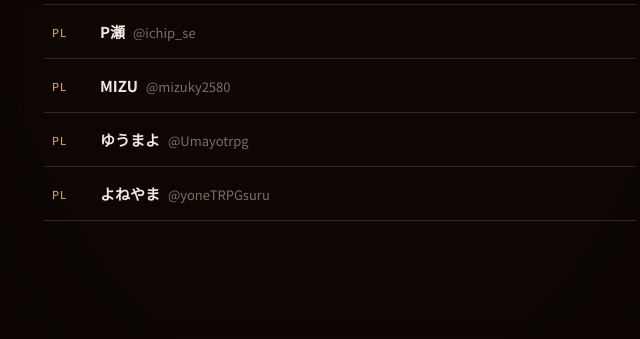
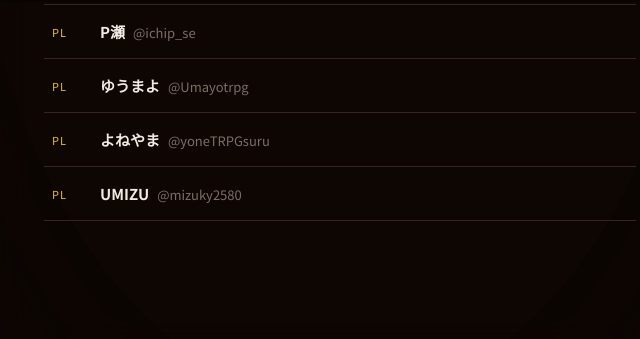
Before and after one commit to milkycider/hanagaoka_yoitsuki, a plain HTML site: page members.html in a window 1280 px wide. Shown: the part 798-1137 px from the top of the page, 300-940 px from the left. Drawn offline with Linux system fonts and the light colour scheme.

Commit message:
Add files via upload

```diff
--- a/members.html
+++ b/members.html
@@ -109,17 +109,17 @@
       </div>
       <div class="member-row" style="display:flex; align-items:center; gap:16px; padding:16px 8px; border-bottom:1px solid oklch(0.28 0.02 50);">
         <span class="member-role" style="font-size:11px; letter-spacing:0.1em; color:oklch(0.8 0.13 85); width:32px; flex-shrink:0;">PL</span>
-        <a class="member-link" href="https://x.com/mizuky2580" target="_blank" rel="noopener" style="color:oklch(0.94 0.012 70); text-decoration:none; font-size:15px; font-weight:700; display:flex; align-items:baseline; gap:8px;">MIZU<span class="member-handle" style="color:oklch(0.55 0.02 70); font-size:13px; font-weight:400;">@mizuky2580</span></a>
-
-      </div>
-      <div class="member-row" style="display:flex; align-items:center; gap:16px; padding:16px 8px; border-bottom:1px solid oklch(0.28 0.02 50);">
-        <span class="member-role" style="font-size:11px; letter-spacing:0.1em; color:oklch(0.8 0.13 85); width:32px; flex-shrink:0;">PL</span>
         <a class="member-link" href="https://x.com/Umayotrpg" target="_blank" rel="noopener" style="color:oklch(0.94 0.012 70); text-decoration:none; font-size:15px; font-weight:700; display:flex; align-items:baseline; gap:8px;">ゆうまよ<span class="member-handle" style="color:oklch(0.55 0.02 70); font-size:13px; font-weight:400;">@Umayotrpg</span></a>
 
       </div>
       <div class="member-row" style="display:flex; align-items:center; gap:16px; padding:16px 8px; border-bottom:1px solid oklch(0.28 0.02 50);">
         <span class="member-role" style="font-size:11px; letter-spacing:0.1em; color:oklch(0.8 0.13 85); width:32px; flex-shrink:0;">PL</span>
         <a class="member-link" href="https://x.com/yoneTRPGsuru" target="_blank" rel="noopener" style="color:oklch(0.94 0.012 70); text-decoration:none; font-size:15px; font-weight:700; display:flex; align-items:baseline; gap:8px;">よねやま<span class="member-handle" style="color:oklch(0.55 0.02 70); font-size:13px; font-weight:400;">@yoneTRPGsuru</span></a>
+
+      </div>
+      <div class="member-row" style="display:flex; align-items:center; gap:16px; padding:16px 8px; border-bottom:1px solid oklch(0.28 0.02 50);">
+        <span class="member-role" style="font-size:11px; letter-spacing:0.1em; color:oklch(0.8 0.13 85); width:32px; flex-shrink:0;">PL</span>
+        <a class="member-link" href="https://x.com/mizuky2580" target="_blank" rel="noopener" style="color:oklch(0.94 0.012 70); text-decoration:none; font-size:15px; font-weight:700; display:flex; align-items:baseline; gap:8px;">UMIZU<span class="member-handle" style="color:oklch(0.55 0.02 70); font-size:13px; font-weight:400;">@mizuky2580</span></a>
 
       </div>
     </div>
```
